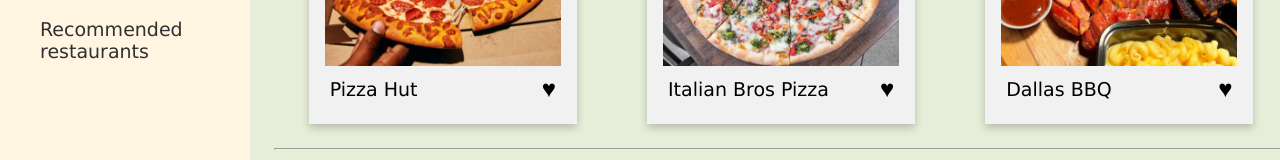
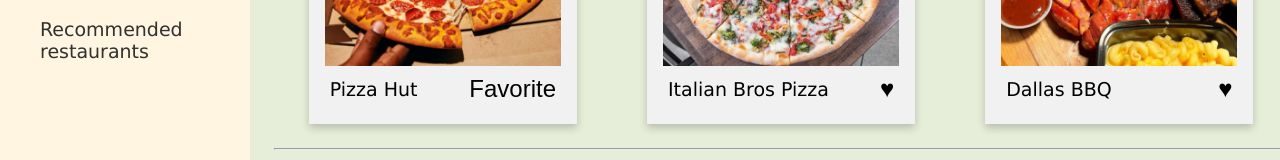
Before and after one commit to Angelakg/CISC-3650---Food-Website, a plain HTML site: page index.html in a window 1280 px wide. Shown: the part 269-429 px from the top of the page. Drawn offline with Linux system fonts and the light colour scheme.

Commit message:
Change favorite button

```diff
--- a/index.html
+++ b/index.html
@@ -38,7 +38,7 @@
                             <div class="box">
                                 <p>Pizza Hut</p>
                             </div>
-                            <button class="favorite-btn">♥</button>
+                            <button class="favorite-btn">Favorite</button>
                         </div>
                     </div>
                 </div>
```
